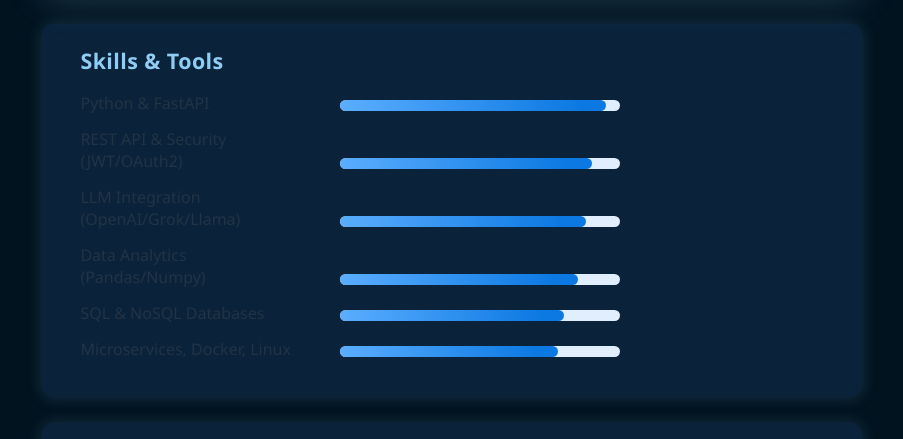
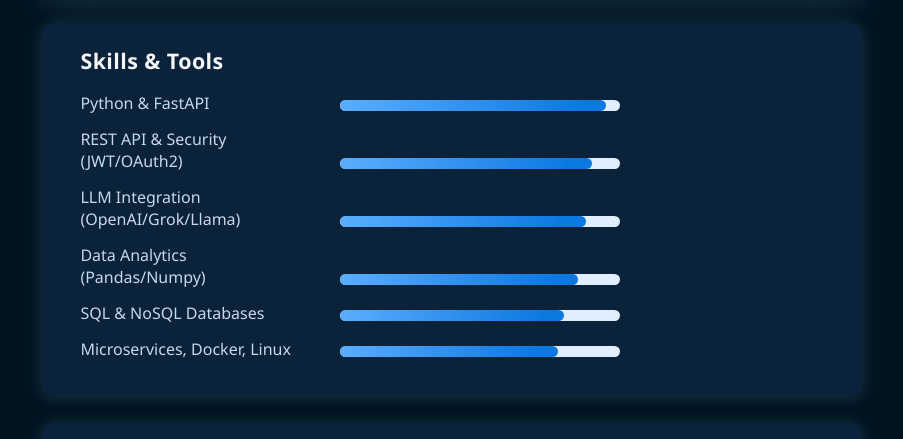
Before and after one commit to rraj45022/rraj45022.github.io, a plain HTML site: page index.html in a window 1280 px wide. Both pictures are taken after a click on the button "Toggle dark mode". Shown: the part 361-800 px from the top of the page, without its empty margins (188-1091 px from the left). Drawn offline with Linux system fonts and the light colour scheme.

Commit message:
Update style.css

```diff
--- a/style.css
+++ b/style.css
@@ -180,7 +180,7 @@
 
 body.dark {
   --primary: #eeeeee;
-  --accent: #90cdf4;
+  --accent: #f5f7f8;
   --light-bg: #00131f;
   --text: #eaf6fd;
   --card-bg: #071c2c;
@@ -191,3 +191,11 @@
 body.dark .contact-row a:hover { background: #013859; color: #fff; }
 body.dark .project-card { background: #052135; border-color: #60b8f5; }
 body.dark .section { background: #0a233b; }
+
+body.dark .project-summary {
+  color: #a0c4ff;
+}
+
+body.dark .skill span {
+  color: #cbd6e8;
+}
```
